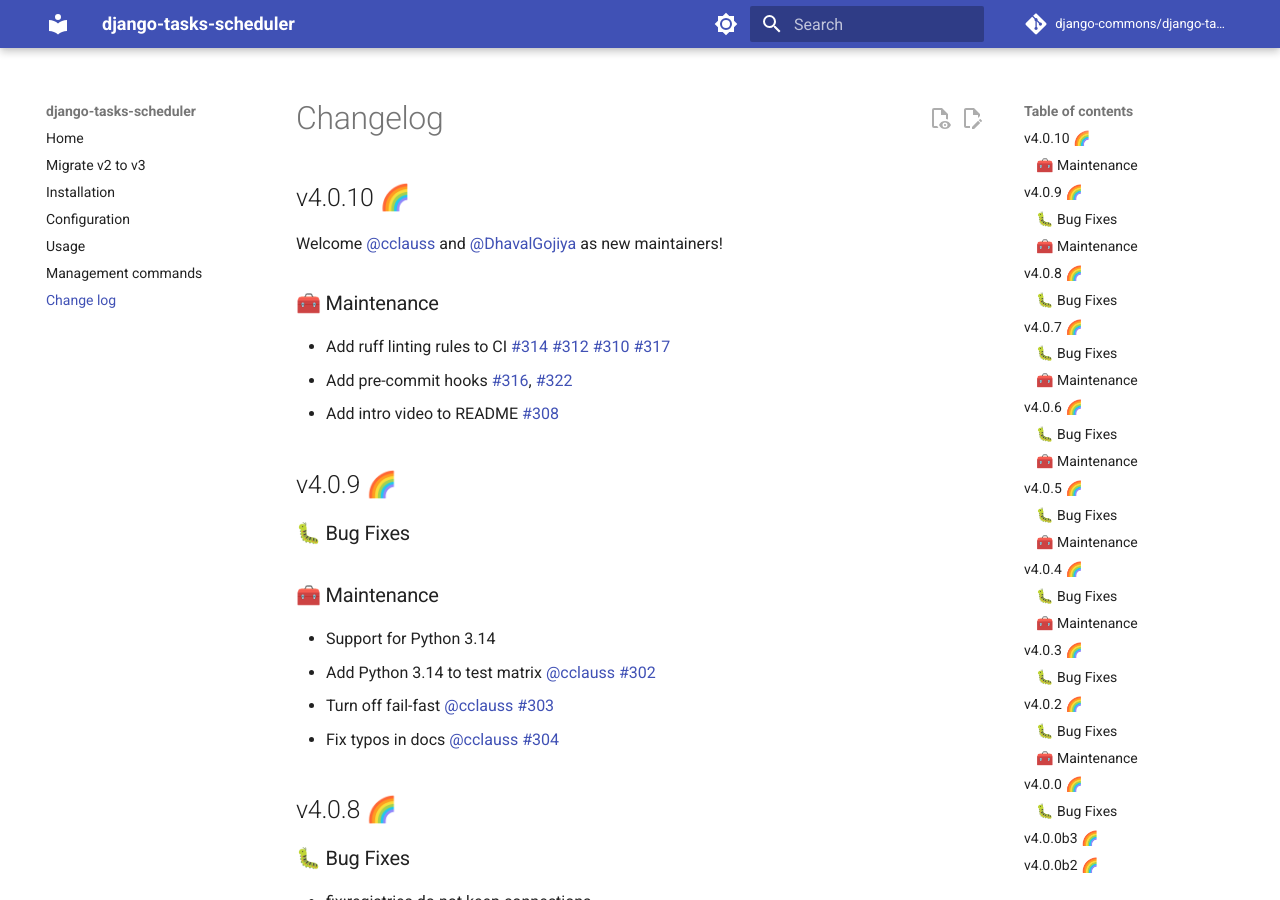
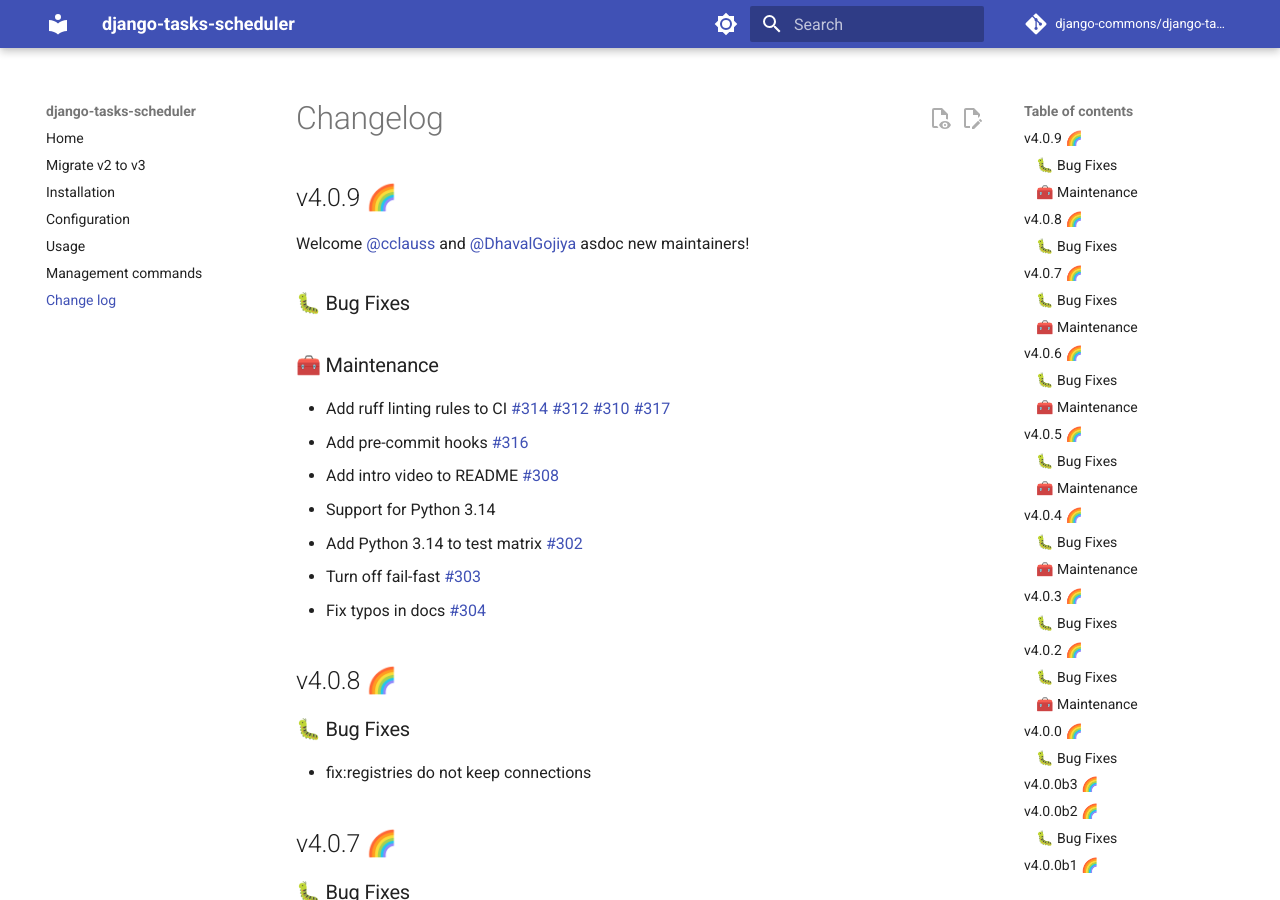
Before and after one commit to django-commons/django-tasks-scheduler, an MkDocs documentation site: the page built from docs/changelog.md, in a window 1280 px wide and 900 px high. Built offline with MkDocs 1.6.1 and Material for MkDocs 9.7.7, drawn with Linux system fonts in a browser that asks for light colours; comment, search, counter and statistics services are not loaded.

Commit message:
doc:update

```diff
--- a/docs/changelog.md
+++ b/docs/changelog.md
@@ -1,25 +1,20 @@
 # Changelog
 
-## v4.0.10 🌈
+## v4.0.9 🌈
 
-Welcome @cclauss and @DhavalGojiya as new maintainers!
-
-### 🧰 Maintenance
-
-- Add ruff linting rules to CI #314 #312 #310 #317
-- Add pre-commit hooks #316, #322
-- Add intro video to README #308
-
-## v4.0.9 🌈
+Welcome @cclauss and @DhavalGojiya asdoc new maintainers!
 
 ### 🐛 Bug Fixes
 
 ### 🧰 Maintenance
 
+- Add ruff linting rules to CI #314 #312 #310 #317
+- Add pre-commit hooks #316
+- Add intro video to README #308
 - Support for Python 3.14
-- Add Python 3.14 to test matrix @cclauss #302
-- Turn off fail-fast @cclauss #303
-- Fix typos in docs @cclauss #304
+- Add Python 3.14 to test matrix #302
+- Turn off fail-fast #303
+- Fix typos in docs #304
 
 ## v4.0.8 🌈
 
```
